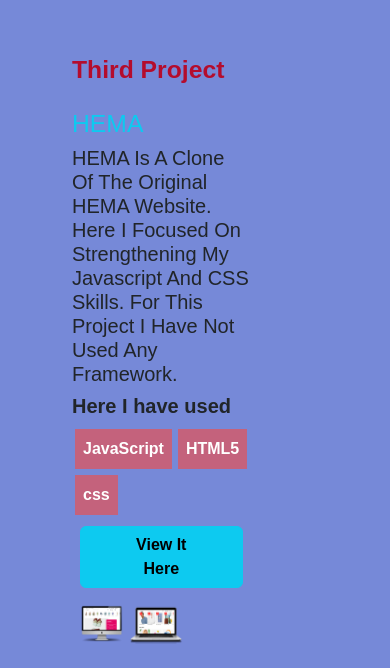
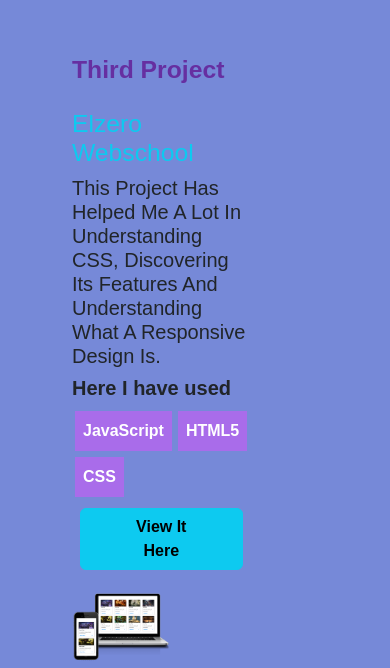
Before and after one commit to 3enabaya/my-app, a React (Create React App) app: page / in a window 390 px wide. Shown: the part 5196-5864 px from the top of the page. Built offline with nearby package versions, Linux system fonts and the light colour scheme.

Commit message:
Update projects.js

```diff
--- a/src/views/projects.js
+++ b/src/views/projects.js
@@ -52,29 +52,9 @@ const Projects = () => {
 
 
 
-        <div className="row pro m-5 pt-5   ">
-        <div className="col-lg-6 col-md-6  col-9 mt-2 mb-2">
-        <h2 className="third fw-bold pt-5 pb-3">Third Project</h2>
-        <h2 className=" text-info "> HEMA </h2>
-        <h5> HEMA Is A Clone Of The Original HEMA Website. Here I Focused On Strengthening My Javascript And CSS Skills. For This Project I Have Not Used Any Framework. </h5>
-        <h5 className="fw-bold"> Here I have used </h5>
-                        <span className="red text-white">JavaScript </span>
-                        <span className="red text-white">HTML5 </span>
-                        <span className="red text-white">css</span>
-                        <div className="view"> <a href="https://3enabaya.github.io/hemaa/" className="btn btn-info  m-2 fw-bold px-5">View It Here</a> </div>
-
-                        </div>
-             <div className="col-6 ">
-        <span><img className="w-100 " src={emoji1} /> </span>
-        </div>
-        </div>
-
-
-
-
         <div className="row pro m-5 pt-5 ">
         <div className="col-lg-6 col-md-6  col-9  mt-2 mb-2">
-        <h2 className="forth pt-5 fw-bold pb-3">Fourth Project</h2>
+        <h2 className="forth pt-5 fw-bold pb-3">Third Project</h2>
         <h2 className="text-info ">Elzero Webschool</h2>
         <h5> This Project Has Helped Me A Lot In Understanding CSS, Discovering Its Features And Understanding What A Responsive Design Is.  </h5>
 
```
